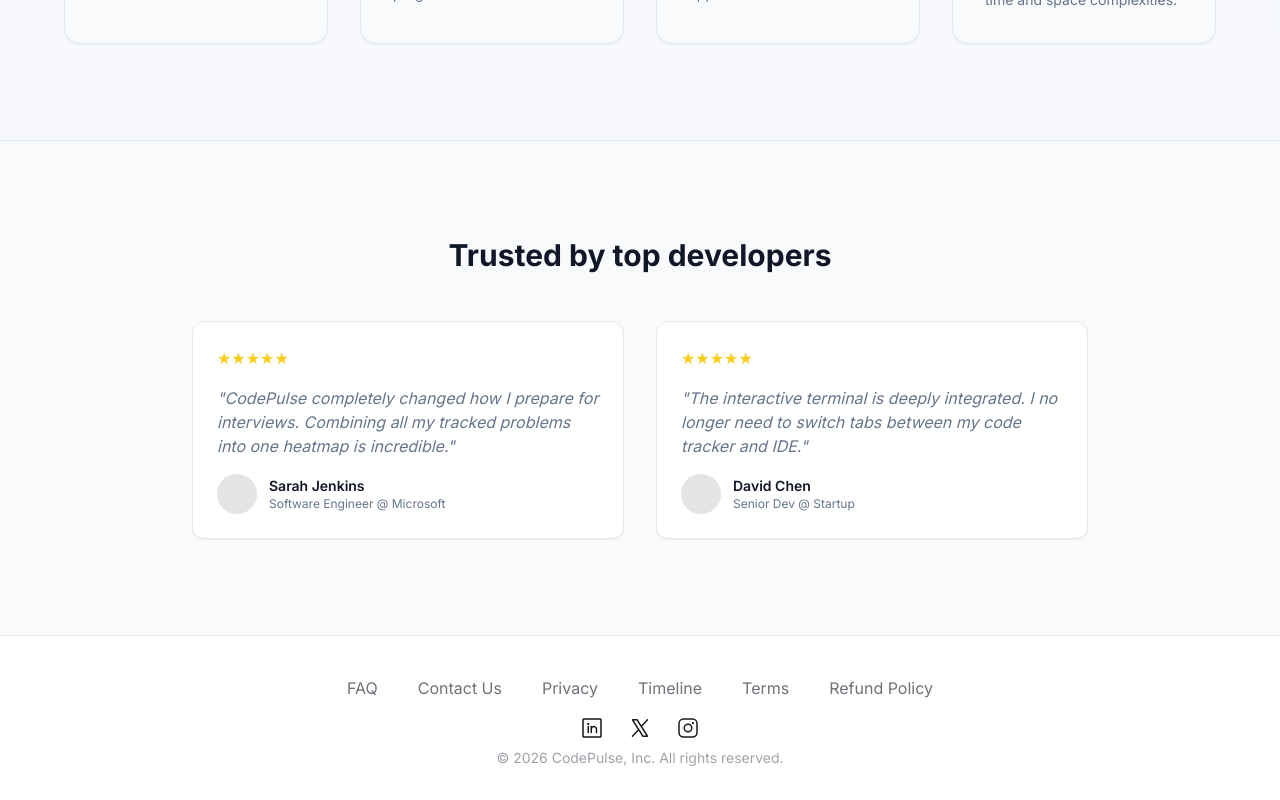
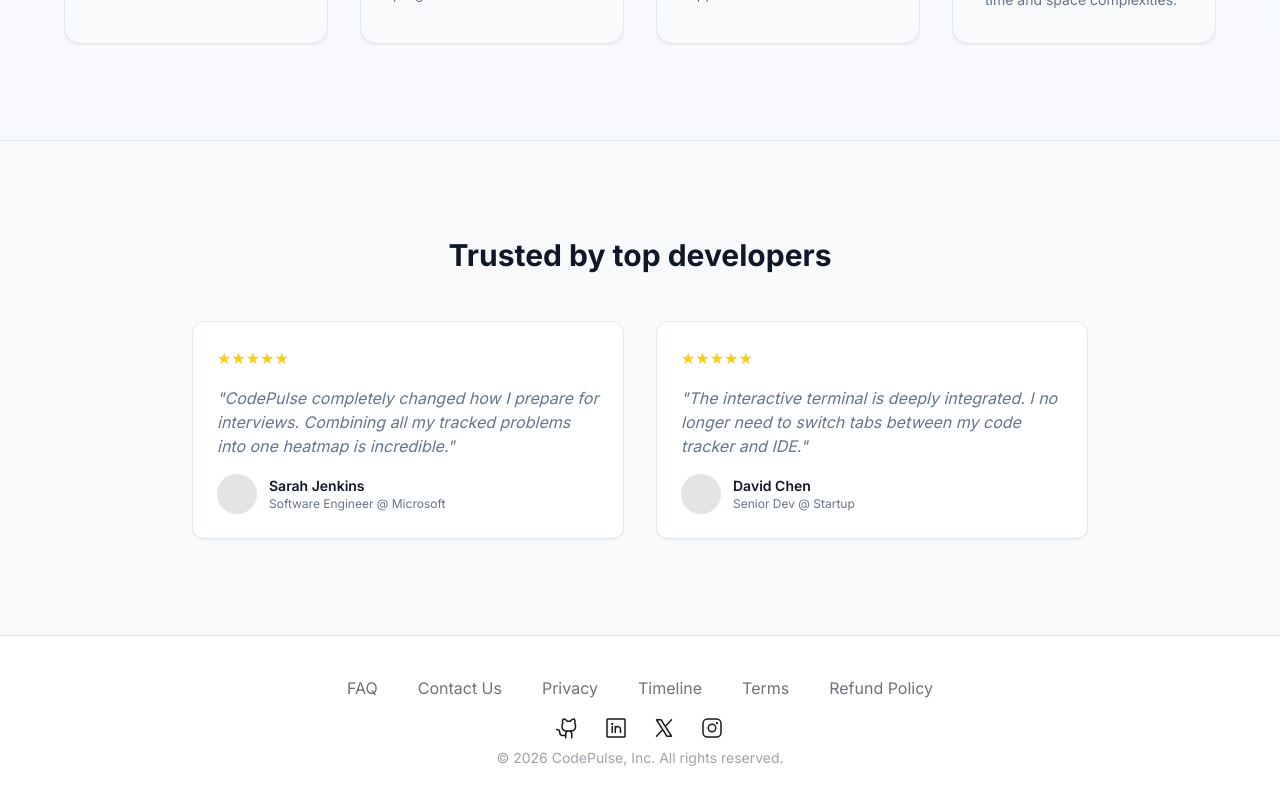
Before and after one commit to klu2300031662/CodePulse, a Next.js app in the folder frontend/: page / in a window 1280 px wide. Shown: the part 1750-2550 px from the top of the page. Built offline with nearby package versions, Linux system fonts and the light colour scheme; no server answers.

Commit message:
feat: Landing page social links → developer profiles, profile page → Coming Soon
- Landing page footer: GitHub, LinkedIn, X, Instagram with developer profile links
- Profile page: social links show 'Coming Soon' teaser

```diff
--- a/frontend/src/app/page.tsx
+++ b/frontend/src/app/page.tsx
@@ -173,15 +173,19 @@
           </nav>
 
           <div className="flex justify-center mt-8 space-x-6">
-            <a href="https://linkedin.com" className="text-zinc-900 dark:text-zinc-100 hover:text-primary transition-colors">
+            <a href="https://github.com/klu2300031662" target="_blank" rel="noopener noreferrer" className="text-zinc-900 dark:text-zinc-100 hover:text-primary transition-colors">
+              <span className="sr-only">GitHub</span>
+              <svg xmlns="http://www.w3.org/2000/svg" width="24" height="24" fill="currentColor" viewBox="0 0 256 256"><path d="M208.31,75.68A59.78,59.78,0,0,0,202.93,28,8,8,0,0,0,196,24a59.75,59.75,0,0,0-48,24H124A59.75,59.75,0,0,0,76,24a8,8,0,0,0-6.93,4,59.78,59.78,0,0,0-5.38,47.68A58.14,58.14,0,0,0,56,104v8a56.06,56.06,0,0,0,48.44,55.47A39.8,39.8,0,0,0,96,192v8H72a24,24,0,0,1-24-24,40,40,0,0,0-40-40,8,8,0,0,0,0,16,24,24,0,0,1,24,24,40,40,0,0,0,40,40H96v16a8,8,0,0,0,16,0V192a24,24,0,0,1,48,0v40a8,8,0,0,0,16,0V192a39.8,39.8,0,0,0-8.44-24.53A56.06,56.06,0,0,0,216,112v-8A58.14,58.14,0,0,0,208.31,75.68ZM200,112a40,40,0,0,1-40,40H112a40,40,0,0,1-40-40v-8a41.74,41.74,0,0,1,6.9-22.48A8,8,0,0,0,80,73.55a43.81,43.81,0,0,1,.79-33.58,43.88,43.88,0,0,1,32.32,20.06A8,8,0,0,0,119.82,64h32.35a8,8,0,0,0,6.74-3.69,43.87,43.87,0,0,1,32.32-20.06A43.81,43.81,0,0,1,192,73.55a8,8,0,0,0,1.1,7.69A41.72,41.72,0,0,1,200,104Z"></path></svg>
+            </a>
+            <a href="https://linkedin.com/in/klu2300031662" target="_blank" rel="noopener noreferrer" className="text-zinc-900 dark:text-zinc-100 hover:text-primary transition-colors">
               <span className="sr-only">LinkedIn</span>
               <svg xmlns="http://www.w3.org/2000/svg" width="24" height="24" fill="currentColor" viewBox="0 0 256 256"><path d="M216,24H40A16,16,0,0,0,24,40V216a16,16,0,0,0,16,16H216a16,16,0,0,0,16-16V40A16,16,0,0,0,216,24Zm0,192H40V40H216V216ZM96,112v64a8,8,0,0,1-16,0V112a8,8,0,0,1,16,0Zm88,28v36a8,8,0,0,1-16,0V140a20,20,0,0,0-40,0v36a8,8,0,0,1-16,0V112a8,8,0,0,1,15.79-1.78A36,36,0,0,1,184,140ZM100,84A12,12,0,1,1,88,72,12,12,0,0,1,100,84Z"></path></svg>
             </a>
-            <a href="https://twitter.com" className="text-zinc-900 dark:text-zinc-100 hover:text-primary transition-colors">
-              <span className="sr-only">Twitter</span>
+            <a href="https://x.com/klu2300031662" target="_blank" rel="noopener noreferrer" className="text-zinc-900 dark:text-zinc-100 hover:text-primary transition-colors">
+              <span className="sr-only">X / Twitter</span>
               <svg xmlns="http://www.w3.org/2000/svg" width="24" height="24" fill="currentColor" viewBox="0 0 256 256"><path d="M214.75,211.71l-62.6-98.38,61.77-67.95a8,8,0,0,0-11.84-10.76L143.24,99.34,102.75,35.71A8,8,0,0,0,96,32H48a8,8,0,0,0-6.75,12.3l62.6,98.37-61.77,68a8,8,0,1,0,11.84,10.76l58.84-64.72,40.49,63.63A8,8,0,0,0,160,224h48a8,8,0,0,0,6.75-12.29ZM164.39,208,62.57,48h29L193.43,208Z"></path></svg>
             </a>
-            <a href="https://instagram.com" className="text-zinc-900 dark:text-zinc-100 hover:text-primary transition-colors">
+            <a href="https://instagram.com/klu2300031662" target="_blank" rel="noopener noreferrer" className="text-zinc-900 dark:text-zinc-100 hover:text-primary transition-colors">
               <span className="sr-only">Instagram</span>
               <svg xmlns="http://www.w3.org/2000/svg" width="24" height="24" fill="currentColor" viewBox="0 0 256 256"><path d="M128,80a48,48,0,1,0,48,48A48.05,48.05,0,0,0,128,80Zm0,80a32,32,0,1,1,32-32A32,32,0,0,1,128,160ZM176,24H80A56.06,56.06,0,0,0,24,80v96a56.06,56.06,0,0,0,56,56h96a56.06,56.06,0,0,0,56-56V80A56.06,56.06,0,0,0,176,24Zm40,152a40,40,0,0,1-40,40H80a40,40,0,0,1-40-40V80A40,40,0,0,1,80,40h96a40,40,0,0,1,40,40ZM192,76a12,12,0,1,1-12-12A12,12,0,0,1,192,76Z"></path></svg>
             </a>
```
